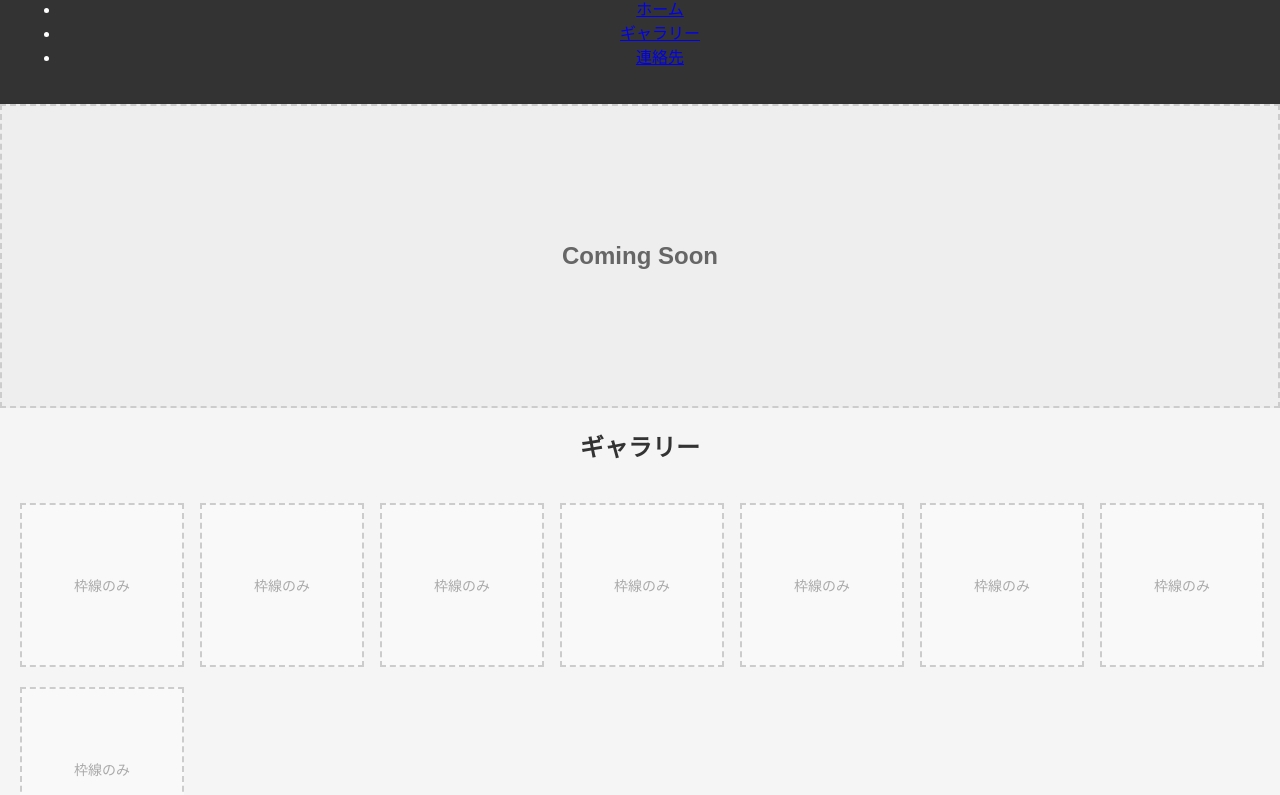
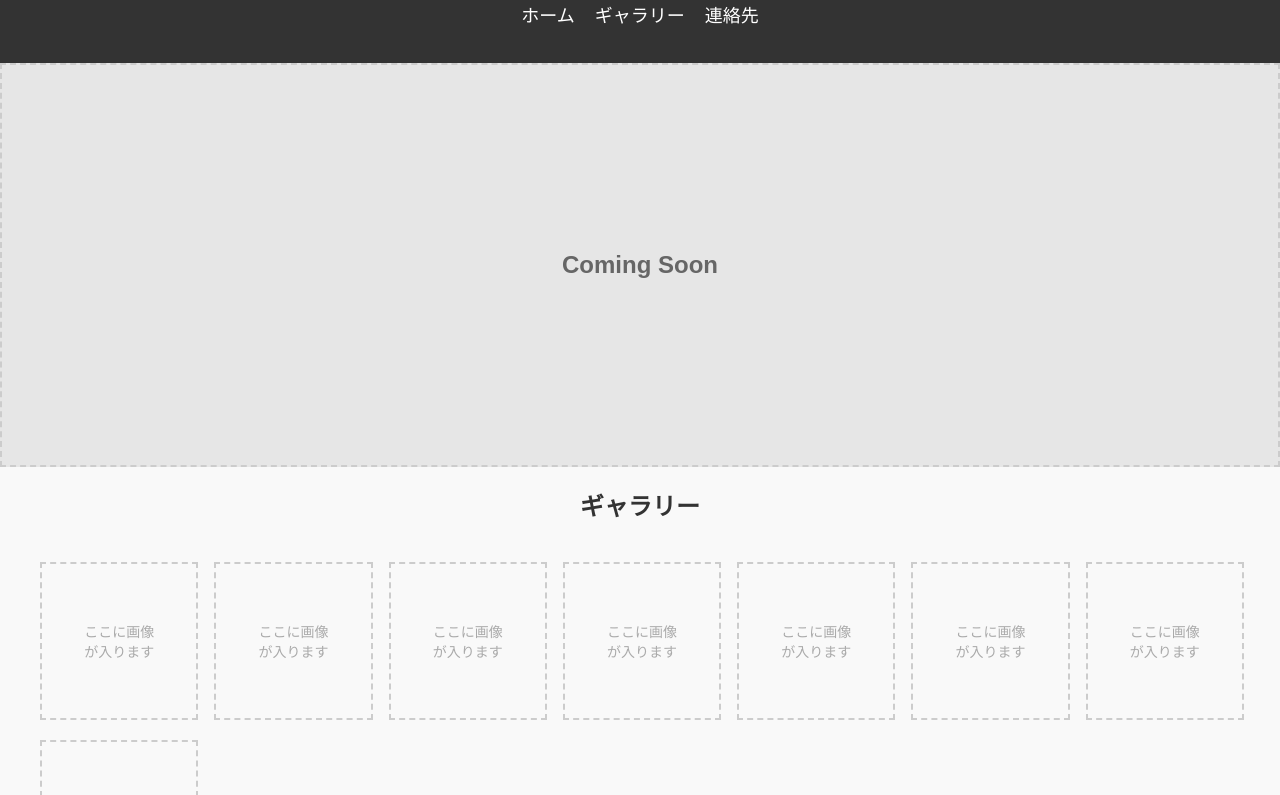
Before and after one commit to okuyamayui/Portfolio_Site, a plain HTML site: page index.html in a window 1280 px wide. Shown: the part 75-870 px from the top of the page. Drawn offline with Linux system fonts and the light colour scheme.

Commit message:
Update styles.css

```diff
--- a/styles.css
+++ b/styles.css
@@ -3,7 +3,7 @@ body {
   font-family: Arial, sans-serif;
   margin: 0;
   padding: 0;
-  background-color: #f5f5f5;
+  background-color: #f9f9f9;
   color: #333;
   text-align: center;
 }
@@ -17,8 +17,23 @@ header {
 }
 
 header h1 {
-  font-size: 24px;
+  font-size: 32px;
   margin: 0;
+}
+
+header nav ul {
+  list-style: none;
+  padding: 0;
+  display: flex;
+  justify-content: center;
+  gap: 20px;
+  margin-top: 10px;
+}
+
+header nav ul li a {
+  color: white;
+  text-decoration: none;
+  font-size: 18px;
 }
 
 /* 大きな画像部分 */
@@ -26,18 +41,29 @@ header h1 {
   display: flex;
   justify-content: center;
   align-items: center;
-  height: 300px; /* セクションの高さ */
-  background-color: #eee; /* プレースホルダーの背景色 */
-  border: 2px dashed #ccc; /* プレースホルダーの枠線 */
-  color: #666; /* テキストカラー */
+  height: 400px; /* 高さ調整 */
+  background-color: #e6e6e6; /* プレースホルダーの背景色 */
+  border: 2px dashed #ccc; /* 枠線 */
+  color: #666;
   font-size: 24px;
   font-weight: bold;
+}
+
+/* ギャラリーセクション */
+.gallery-section {
+  margin: 20px;
+}
+
+.gallery-section h2 {
+  font-size: 24px;
+  margin-bottom: 20px;
+  color: #333;
 }
 
 /* ギャラリー部分 */
 .gallery {
   display: grid;
-  grid-template-columns: repeat(auto-fill, minmax(150px, 1fr)); /* 横幅150px以上で均等配置 */
+  grid-template-columns: repeat(auto-fill, minmax(150px, 1fr)); /* 自動調整 */
   gap: 20px; /* 各枠の間隔 */
   padding: 20px;
 }
@@ -45,13 +71,13 @@ header h1 {
 .gallery div {
   width: 100%;
   padding-top: 100%; /* 正方形の枠を維持 */
-  background-color: #f9f9f9; /* プレースホルダーの背景色 */
-  border: 2px dashed #ccc; /* 枠線 */
+  background-color: #f9f9f9;
+  border: 2px dashed #ccc;
   position: relative;
 }
 
 .gallery div::after {
-  content: "枠線のみ"; /* テキストを中央に表示 */
+  content: "ここに画像が入ります";
   position: absolute;
   top: 50%;
   left: 50%;
```
